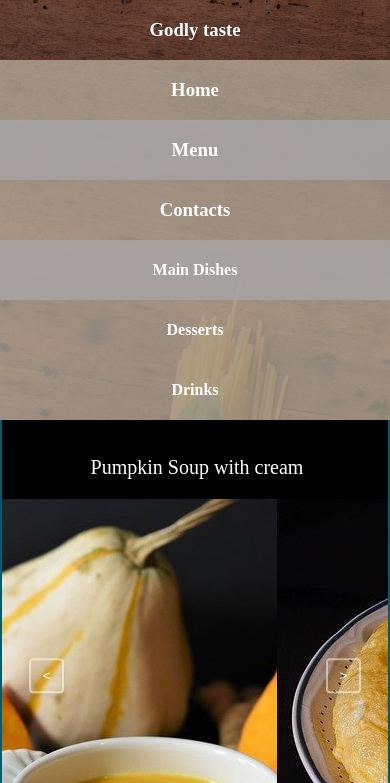
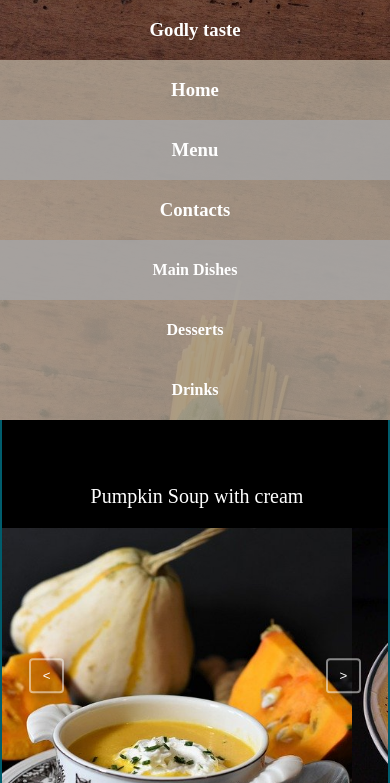
Before and after one commit to ivantbv/restaurant-page, a plain HTML site: page index.html in a window 390 px wide. Both pictures are taken after a click on the element "Menu". Shown: the part 61-844 px from the top of the page. Drawn offline with Linux system fonts and the light colour scheme.

Commit message:
added responsiveness to the images in the menu

```diff
--- a/styles.css
+++ b/styles.css
@@ -153,13 +153,13 @@ h3 {
     font-size: 20px;
 }
 
-/* @media screen and (max-width: 600px) {
-    .images {
-     width: 519px;
-     height: 400px;
+@media screen and (max-width: 600px) {
+    .glide__slide img {
+     width: 490px;
+     height: 340px;
 
     }
-}  */
+}
 
 .displayed {
     color: white;
```
